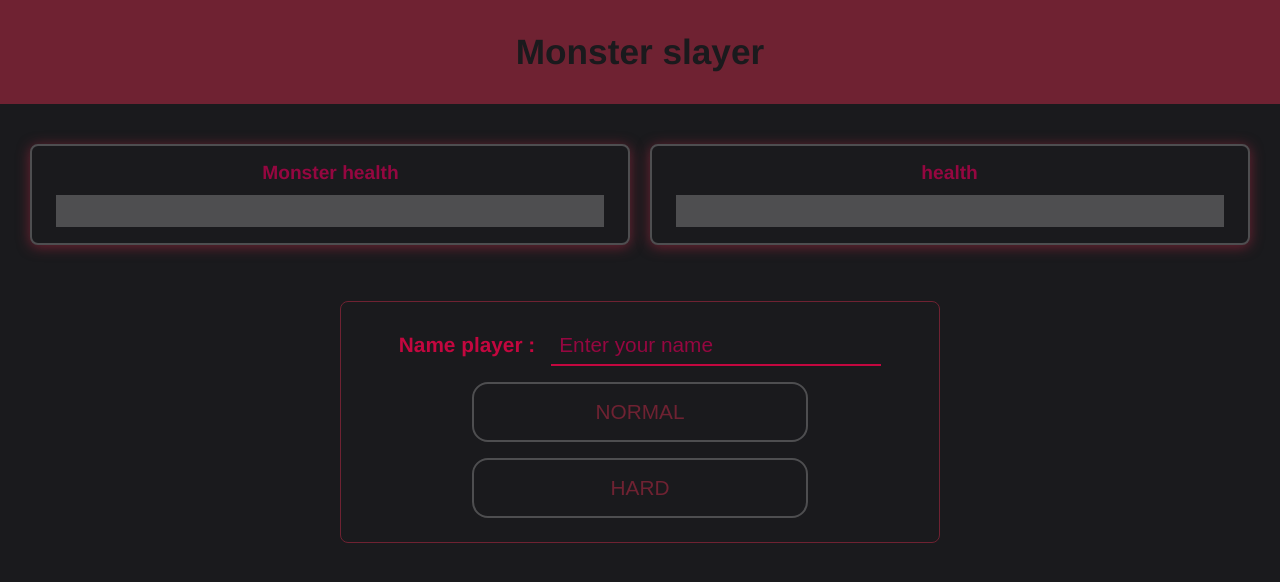
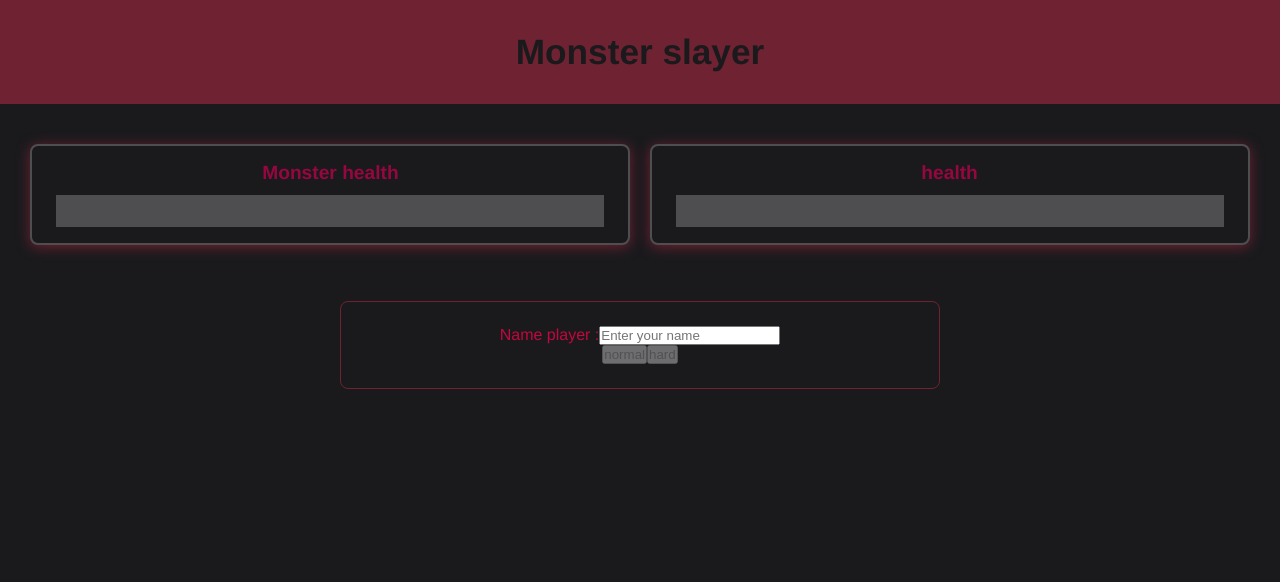
Before and after one commit to DryakhlovDS/vue-monster-slayer-game, a Vue app: page / in a window 1280 px wide. Both pictures are taken after a click on the button "Start new geme". Shown: the top 582 px of the page. Built offline with nearby package versions, Linux system fonts and the light colour scheme.

Commit message:
refactor GameStatus component

```diff
--- a/src/components/GameStatus.vue
+++ b/src/components/GameStatus.vue
@@ -1,6 +1,6 @@
 <template>
   <section class="card-status">
-    <div v-if="!setSettings" class="new-game">
+    <!-- <div v-if="!setSettings" class="new-game">
       <h3 v-if="isName" class="new-game__title">{{name}} won!</h3>
       <button @click="newSettings" class="new-game__btn">
         <div class="border-left"></div>
@@ -29,13 +29,21 @@
         class="settings__btn"
         :disabled="!newName"
         >hard</button>
-    </div>
+    </div> -->
+    <component :is="setSettings" @newSettings="newSettings"></component>
   </section>
 </template>
 
 <script>
+import NewGame from './NewGame.vue';
+import Settings from './Settings.vue';
+
 export default {
 name: "GameStatus",
+components: {
+  NewGame,
+  Settings,
+},
 props: {
   name: {
     type: String,
@@ -44,7 +52,7 @@ props: {
 },
 data: () => ({
   newName: "",
-  setSettings: false,
+  setSettings: "NewGame",
 }),
 computed: {
   isName(){
@@ -60,8 +68,8 @@ methods: {
   newGame(type){
     this.$emit('newGame', type, this.newName);
   },
-  newSettings(){
-    this.setSettings = true;
+  newSettings(cmp){
+    this.setSettings = cmp;
   },
 }
 }
--- /dev/null
+++ b/src/components/NewGame.vue
@@ -0,0 +1,38 @@
+<template>
+  <div class="new-game">
+      <h3 v-if="isName" class="new-game__title">{{name}} won!</h3>
+      <button @click="newSettings" class="new-game__btn">
+        <div class="border-left"></div>
+        <div class="border-top"></div>
+        <div class="border-right"></div>
+        <div class="border-bottom"></div>
+         Start new geme</button>
+    </div>
+</template>
+
+<script>
+export default {
+  name: "NewGame",
+  props: {
+    name: {
+      type: String,
+      default: "",
+    }
+  },
+  computed: {
+    isName(){
+    if (this.name) return true;
+    return false;
+  },
+  },
+  methods: {
+    newSettings(){
+      this.$emit('newSettings', "Settings");
+    },
+  },
+}
+</script>
+
+<style lang="scss" scoped>
+
+</style>
--- /dev/null
+++ b/src/components/Settings.vue
@@ -0,0 +1,23 @@
+<template>
+  <div class="settings">
+      <label for="name">Name player :</label>
+      <input
+        v-model="newName"
+        type="text"
+        id="name"
+        class="settings__input"
+        :class="emptyName"
+        placeholder="Enter your name">
+      <br>
+      <button
+        @click="newGame('normal')"
+        class="settings__btn"
+        :disabled="!newName"
+        >normal</button>
+      <button
+        @click="newGame('hard')"
+        class="settings__btn"
+        :disabled="!newName"
+        >hard</button>
+    </div>
+</template>
```
